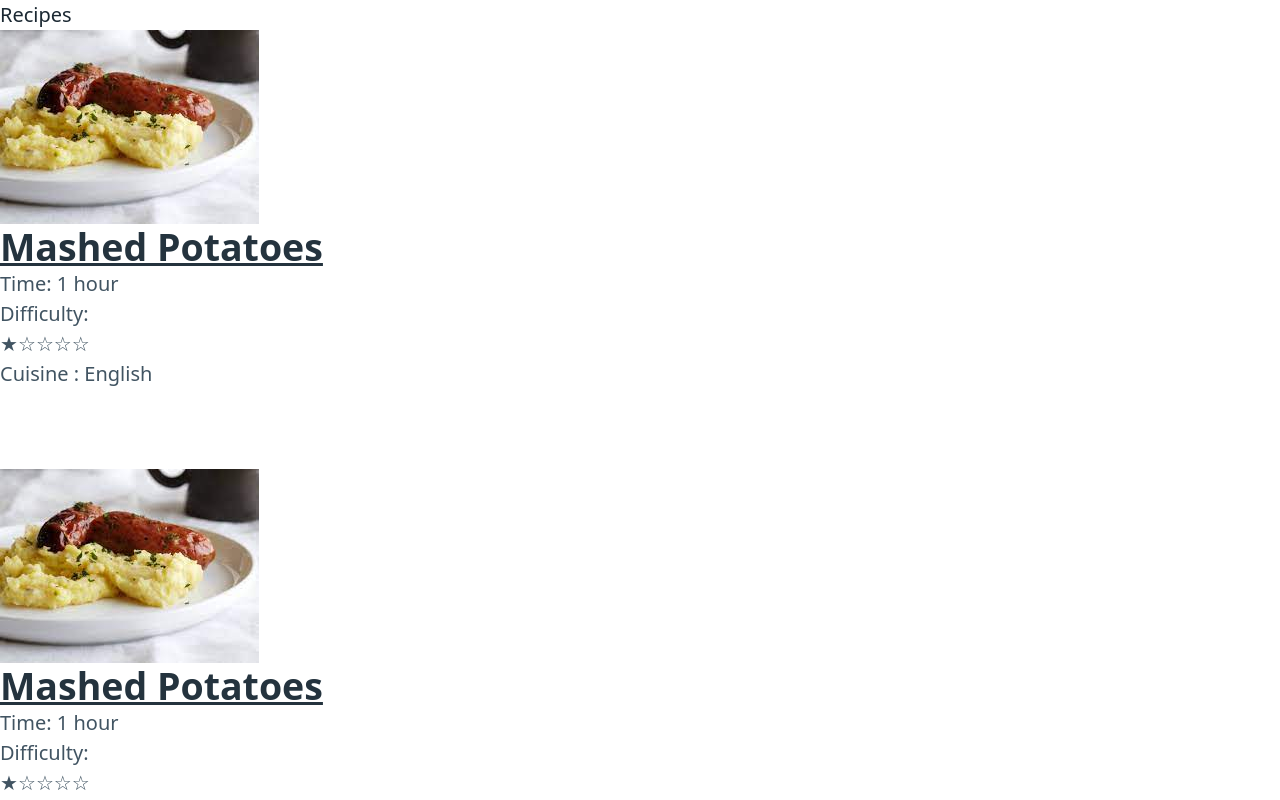
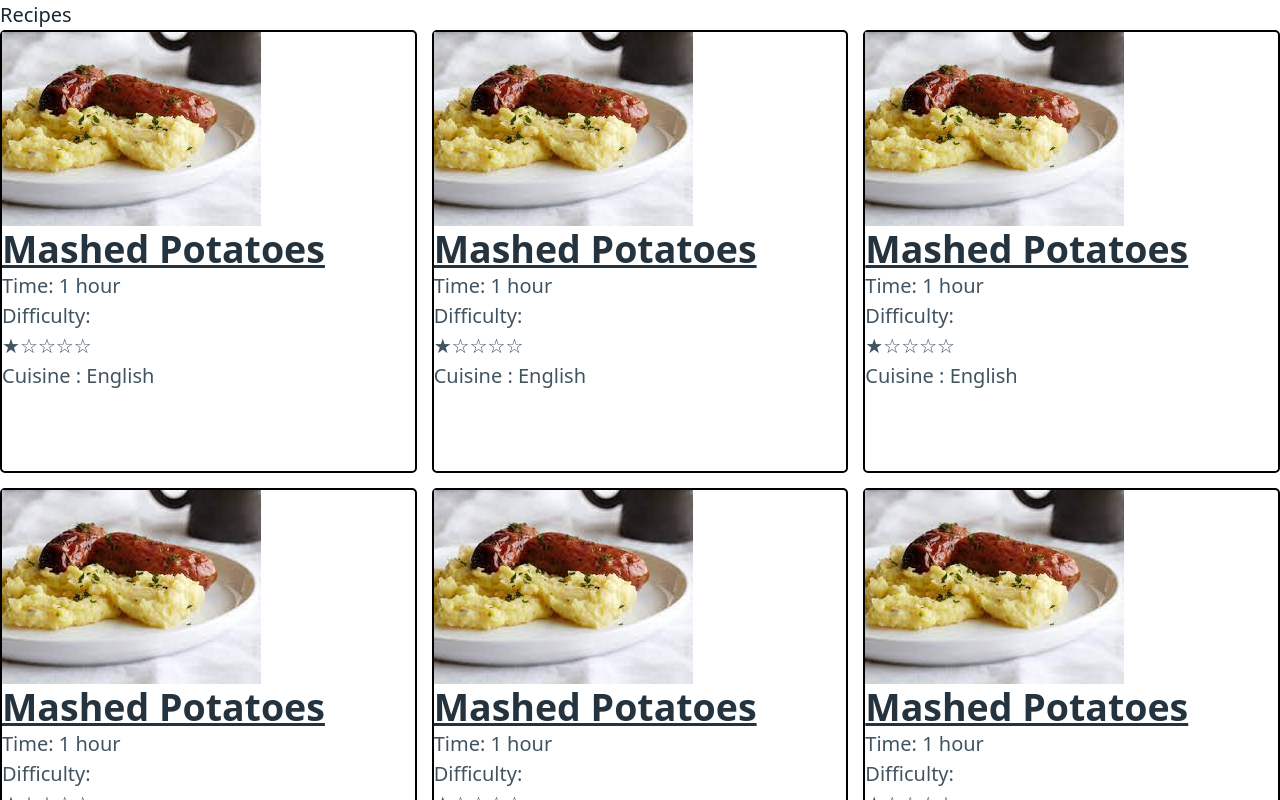
Before and after one commit to ic-monads/student-meals, a React (Vite) app: page / in a window 1280 px wide. Shown: the top 800 px of the page. Built offline with nearby package versions, Linux system fonts and the light colour scheme.

Commit message:
Grid and borders for recipe tiles

```diff
--- a/src/components/recipes/RecipeList.tsx
+++ b/src/components/recipes/RecipeList.tsx
@@ -14,7 +14,7 @@ function RecipeList(props: RecipeProps) {
         </div>
     ));
     return (
-        <div className="row">
+        <div className="grid grid-cols-3 gap-3">
             {items}
         </div>
     )
--- a/src/components/recipes/RecipeTile.tsx
+++ b/src/components/recipes/RecipeTile.tsx
@@ -15,7 +15,7 @@ const DifficultyRatingComponent = ({difficulty} : { difficulty : number }) => {
 
 function RecipeTile( { recipe } : {recipe : Recipe}) {
   return (
-    <div className="recipe-tile">
+    <div className="md:container md:mx-auto rounded border-black border-2">
       <img src={recipe.images[0]} alt={recipe.name}/>
       <section className="recipe-info">
         <Link to={`/recipe/${recipe.id}`}>
```
